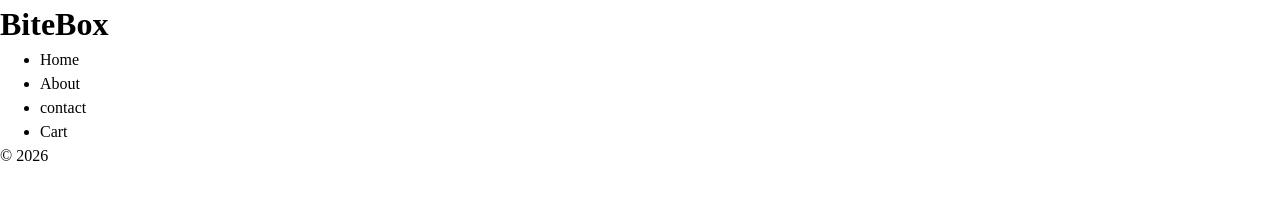
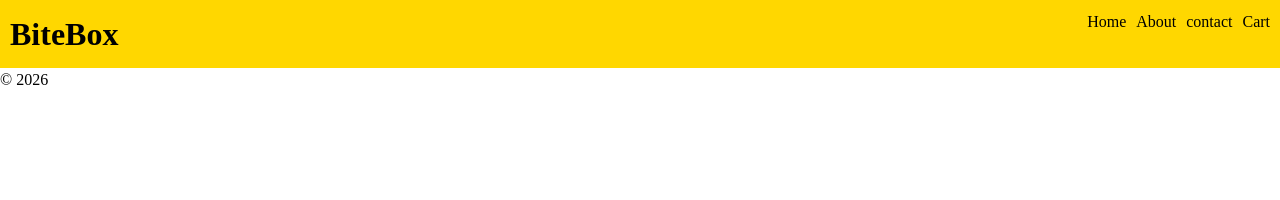
Before and after one commit to bhaskargs0798-svg/BiteBox, a plain HTML site: page index.html in a window 1280 px wide. Drawn offline with Linux system fonts and the light colour scheme.

Commit message:
added to the css

```diff
--- a/assets/css/Style.css
+++ b/assets/css/Style.css
@@ -1,43 +1,36 @@
-/* CSS Reset */
-/* Box sizing  */
-*,
-*::before
-*::after{
-    box-sizing: border-box;
+header{
+    padding: 10px;
+    background-color: gold;
+    color: black;
 }
-
-/* Remove default margins */
-*{
-    margin: 0;
-}
-/* improves text rendering */
-html{
-    scroll-behavior: smooth;
-    -webkit-text-size-adjust: 100%;
-}
-
-body{
-    min-height: 100vh;
-    line-height: 1.5;
-    text-rendering: optimizeLegibility;
-}
-
-/* Better media defauts */
+    /* display: flex;
+    justify-self: space-between;
+    align-items: center; */
 
 
-img, picture, video, canvas, svg {
-    display: block;
-    max-width: 100%;
+/* header > nav > ul {
+    display: flex;
+    li {
+        list-style: none;
+    }
 
+} */
+ header>nav>ul{
+    gap: 10px
+    ;
+    list-style:none;
+ }
+
+.flex{
+    display: flex;
 }
-
-/* Links */
-a{
-    color: inherit;
+.justify-content-between{
+    justify-content:space-between;
+}
+a.no-decoraton {
     text-decoration: none;
 }
 
-/* Button */
-button{
-    cursor: pointer;
+.hover-yellow:hover{
+    color: darkgreen;
 }
--- /dev/null
+++ b/assets/css/reset.css
@@ -0,0 +1,43 @@
+/* CSS Reset */
+/* Box sizing  */
+*,
+*::before
+*::after{
+    box-sizing: border-box;
+}
+
+/* Remove default margins */
+*{
+    margin: 0;
+}
+/* improves text rendering */
+html{
+    scroll-behavior: smooth;
+    -webkit-text-size-adjust: 100%;
+}
+
+body{
+    min-height: 100vh;
+    line-height: 1.5;
+    text-rendering: optimizeLegibility;
+}
+
+/* Better media defauts */
+
+
+img, picture, video, canvas, svg {
+    display: block;
+    max-width: 100%;
+
+}
+
+/* Links */
+a{
+    color: inherit;
+    text-decoration: none;
+}
+
+/* Button */
+button{
+    cursor: pointer;
+}
--- a/index.html
+++ b/index.html
@@ -4,23 +4,34 @@
     <meta charset="UTF-8">
     <meta name="viewport" content="width=device-width, initial-scale=1.0">
     <title>Bite box</title>
-    <link rel="stylesheet" href="assets/css/Style.css">
+    <link rel="stylesheet" href="assets/css/reset.css">
+    <link rel="stylesheet" href="assets/css/style.css">
+
     </head>
 <body>
-    <header>
+    <header class="flex justify-content-between aligin-item-center ">
+
 
         <h1>
            BiteBox
 
         </h1>
         <nav>
-           <ul>
-            <li>
-                Home
+
+
+           <ul class="flex justify-content-between aligin-item-center">
+            <li class="no-border">
+               <a class="no-border hover-yellow" href="">Home</a>
             </li>
-            <li>About</li>
-            <li>contact</li>
-            <li>Cart</li>
+            <li class="no-border">
+                <a class="no-border hover-yellow" href=""> About</a>
+                </li>
+            <li class="no-border">
+               <a class="no-border hover-yellow" href="">contact</a>
+                        </li>
+            <li class="no-border">
+               <a class="no-border hover-yellow" href="">Cart</a>
+            </li>
            </ul>
         </nav>
     </header>
```
